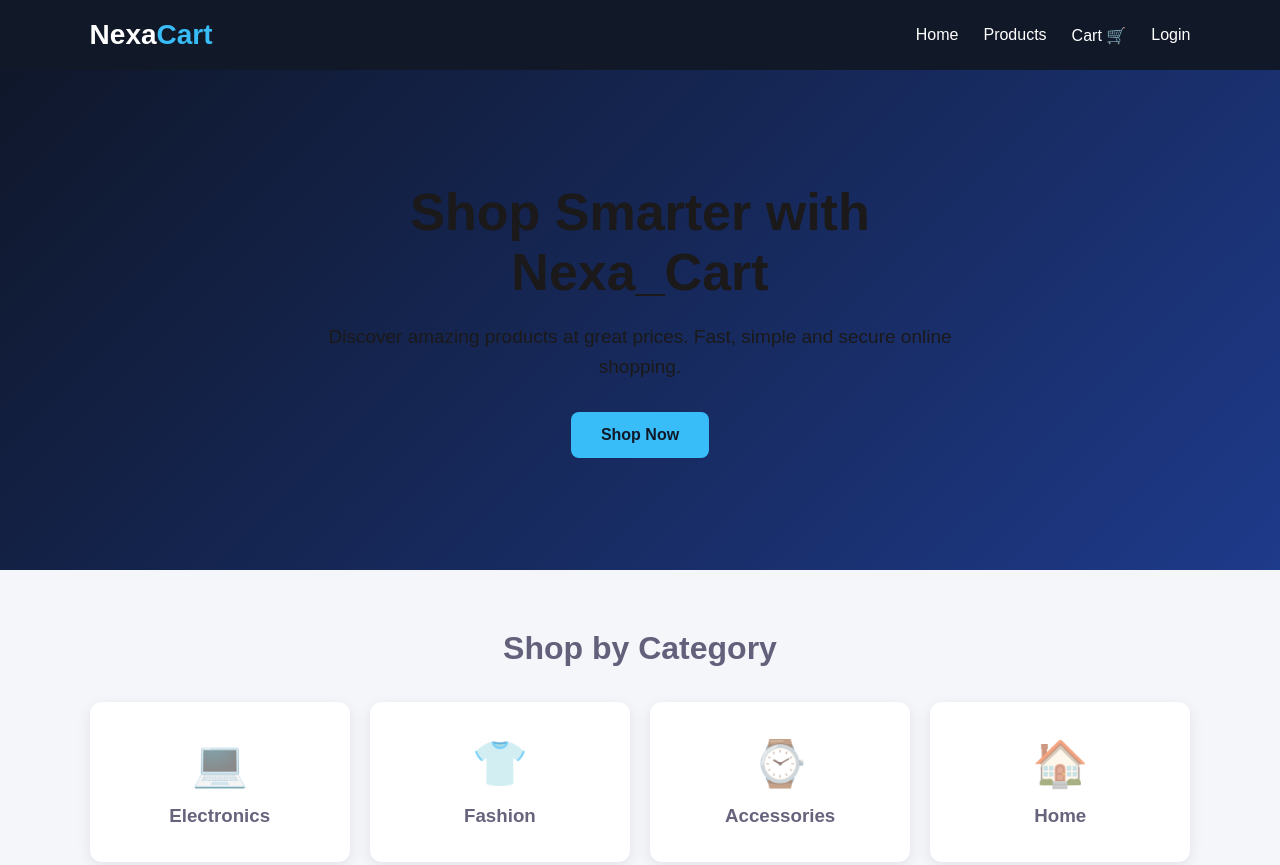
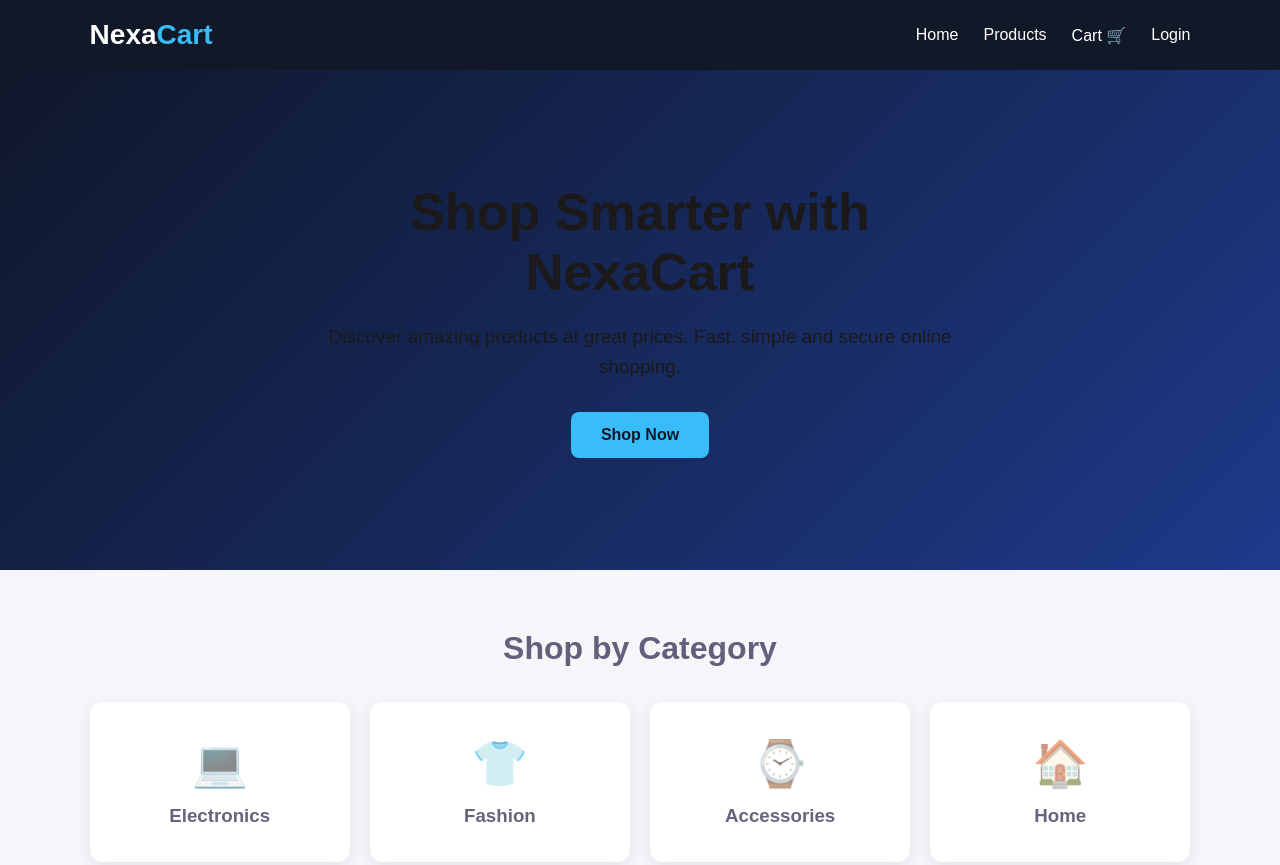
Before and after one commit to Sridharshan-s/Nexacart, a plain HTML site: page index.html in a window 1280 px wide. Shown: the top 865 px of the page. Drawn offline with Linux system fonts and the light colour scheme.

Commit message:
Fix HTML encoding issues in index.html

```diff
--- a/index.html
+++ b/index.html
@@ -33,7 +33,7 @@
 
         <div class="hero-content">
 
-            <h1>Shop Smarter with Nexa_Cart</h1>
+            <h1>Shop Smarter with NexaCart</h1>
 
             <p>
                 Discover amazing products at great prices.
```
